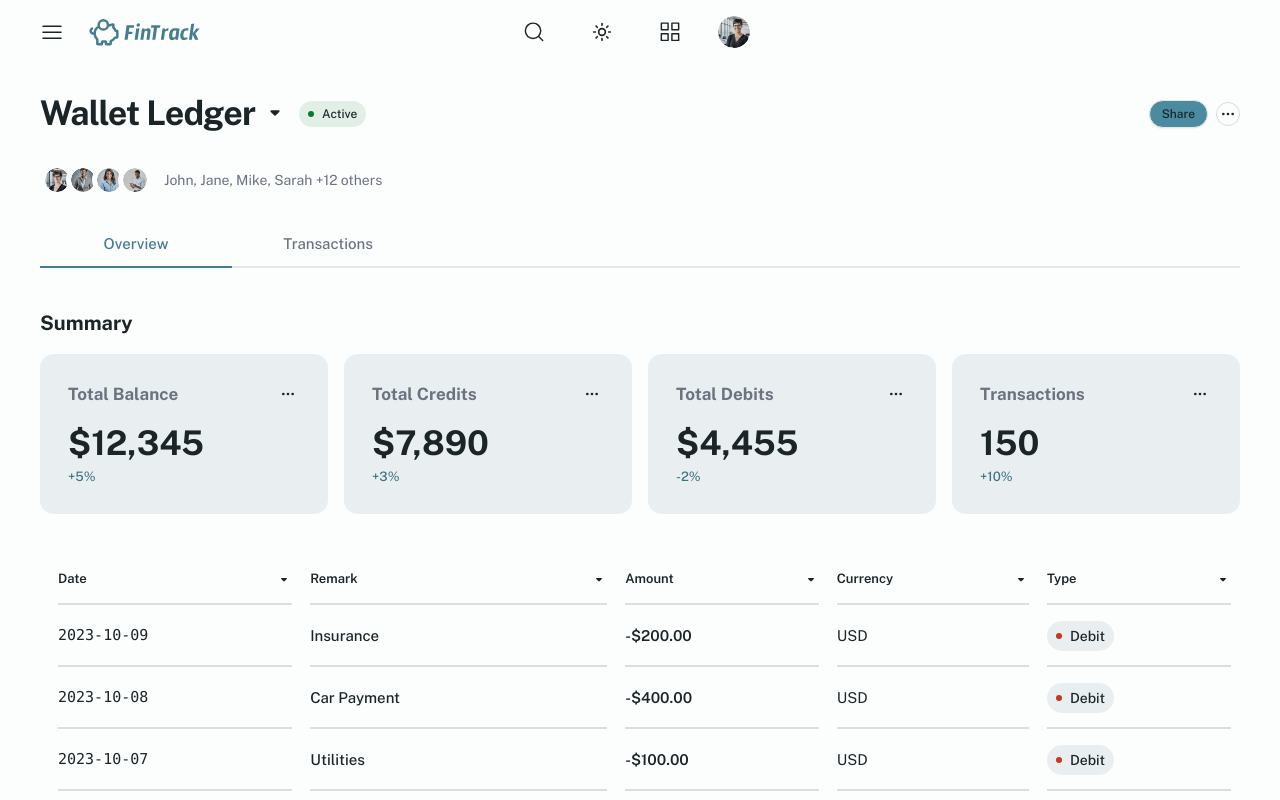
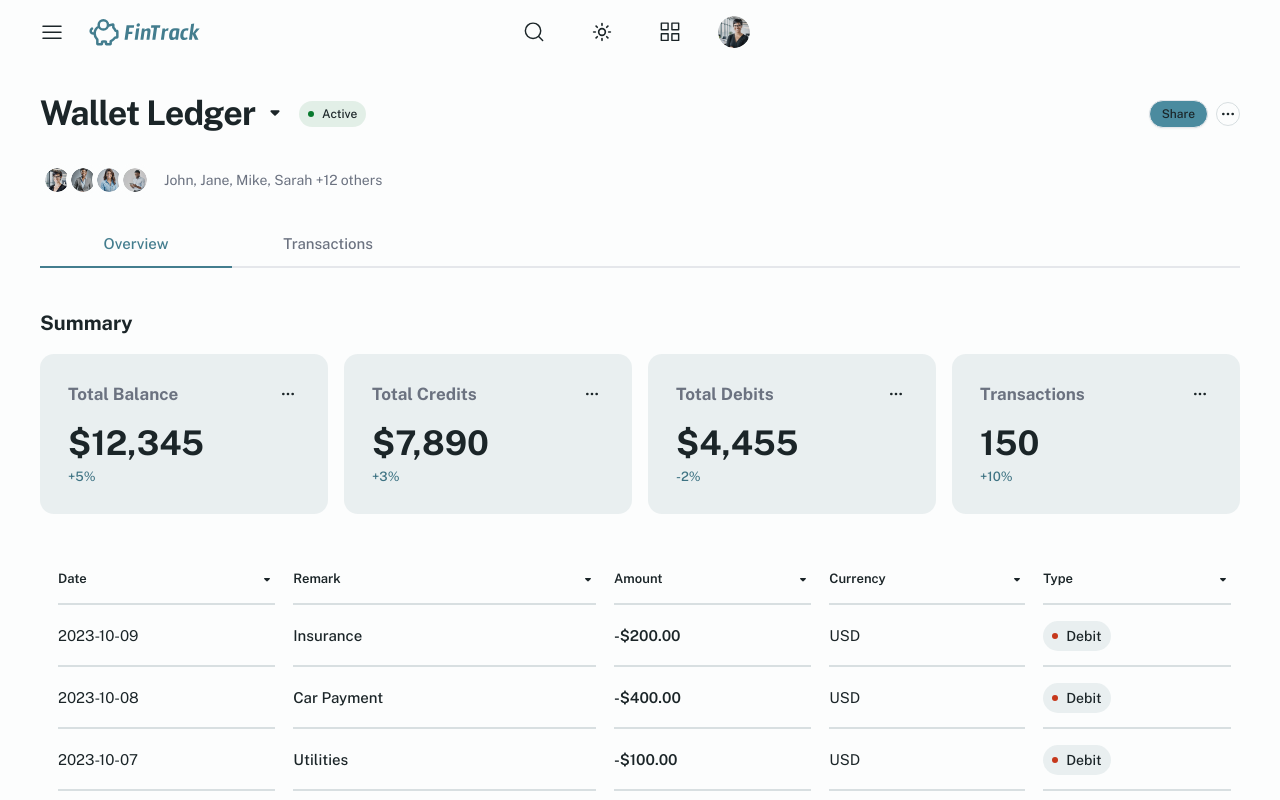
Before and after one commit to okoye-dev/wallet-ledger-dashboard, a Next.js app: page / in a window 1280 px wide. Shown: the top 800 px of the page. Built offline with nearby package versions, Linux system fonts and the light colour scheme.

Commit message:
date font update

```diff
--- a/components/dashboard/search/SearchResults.tsx
+++ b/components/dashboard/search/SearchResults.tsx
@@ -130,7 +130,7 @@ export const SearchResults = ({
                   <div className="flex items-center justify-between">
                     <div className="flex items-center space-x-2">
                       <CalendarDays className="h-4 w-4 text-muted-foreground" />
-                      <span className="text-xs text-muted-foreground font-mono">
+                      <span className="text-xs text-muted-foreground">
                         {formatDate(transaction.date)}
                       </span>
                       <span className="text-xs text-muted-foreground">•</span>
--- a/components/dashboard/table/TableCell.tsx
+++ b/components/dashboard/table/TableCell.tsx
@@ -26,10 +26,7 @@ interface DateCellProps {
 }
 
 export const DateCell = ({ date }: DateCellProps) => (
-  <BaseCell
-    className="font-mono text-sm text-foreground"
-    padding="pl-[18px] pr-[9px]"
-  >
+  <BaseCell className="text-sm text-foreground" padding="pl-[18px] pr-[9px]">
     {formatDate(date)}
   </BaseCell>
 );
--- a/components/dashboard/table/TableCells.tsx
+++ b/components/dashboard/table/TableCells.tsx
@@ -35,7 +35,7 @@ interface DateCellProps {
 
 export const DateCell = ({ date, isLastRow }: DateCellProps) => (
   <BaseCell
-    className={`font-mono ${TABLE_STYLES.cellColor} ${TABLE_STYLES.textSizes.cell}`}
+    className={`${TABLE_STYLES.cellColor} ${TABLE_STYLES.textSizes.cell}`}
     padding="pl-[18px] pr-[9px]"
     isLastRow={isLastRow}
   >
```
